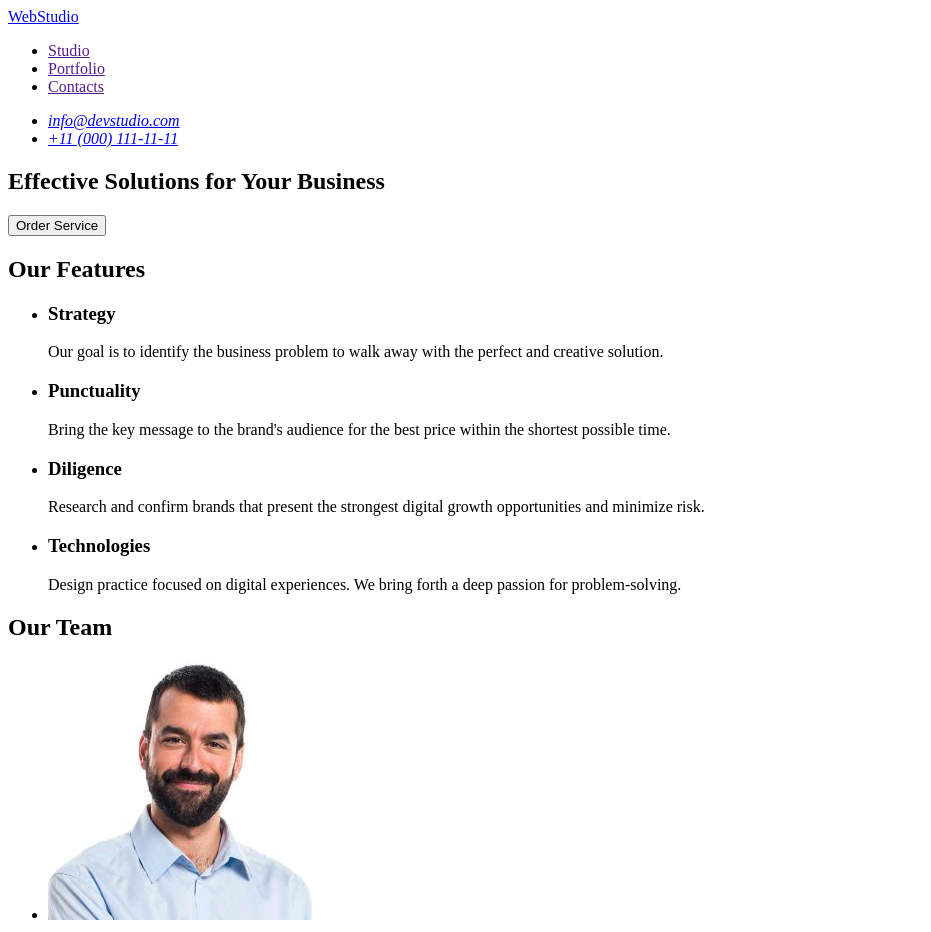
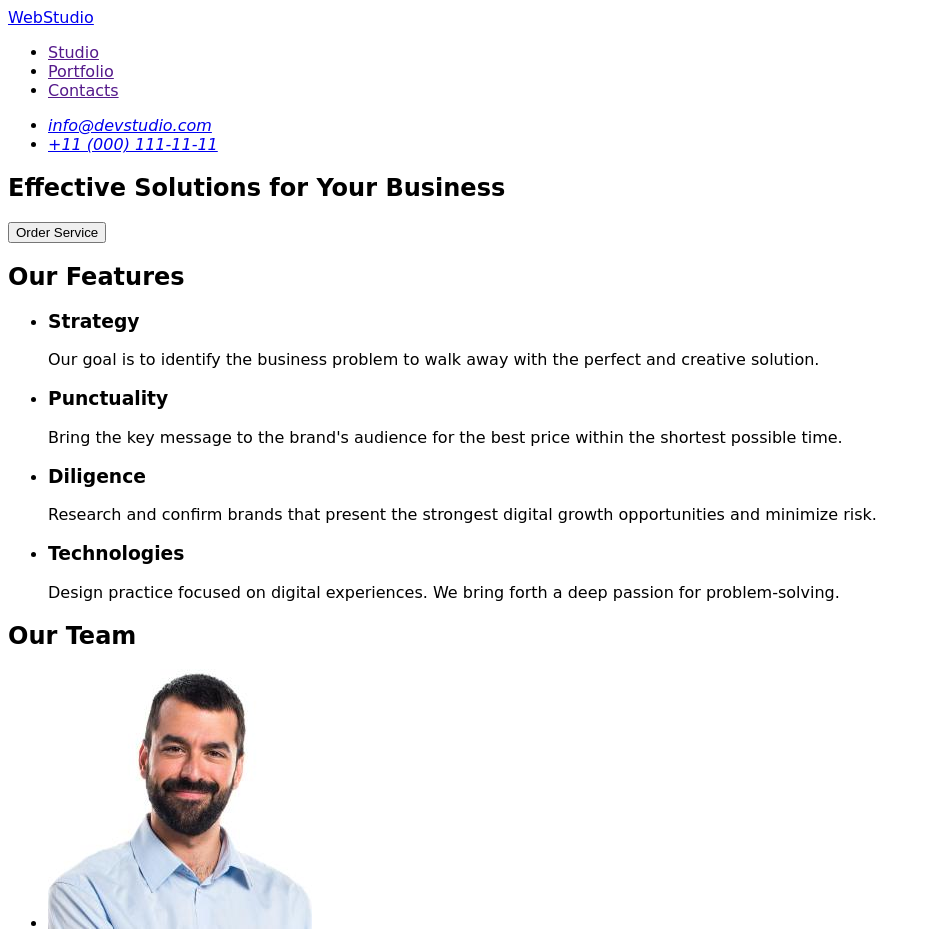
Before and after one commit to korniyenko88/goit-markup-hw-02, a plain HTML site: page index.html in a window 1280 px wide. Shown: the top 932 px of the page, without its empty margins (0-931 px from the left). Drawn offline with Linux system fonts and the light colour scheme; a web font is replaced by a local one.

Commit message:
update index

```diff
--- a/css/styles.css
+++ b/css/styles.css
@@ -0,0 +1,3 @@
+body {
+	font-family: 'Tangerine', cursive;
+}
--- a/index.html
+++ b/index.html
@@ -4,6 +4,8 @@
     <meta charset="UTF-8">
     <meta http-equiv="X-UA-Compatible" content="IE=edge">
     <meta name="viewport" content="width=device-width, initial-scale=1.0">
+    <link href="<https://fonts.googleapis.com/css2?family=Tangerine:wght@700&display=swap>" rel="stylesheet" />
+    <link href="./css/styles.css" rel="stylesheet" />
     <title>Document</title>
 </head>
 <body>
```
